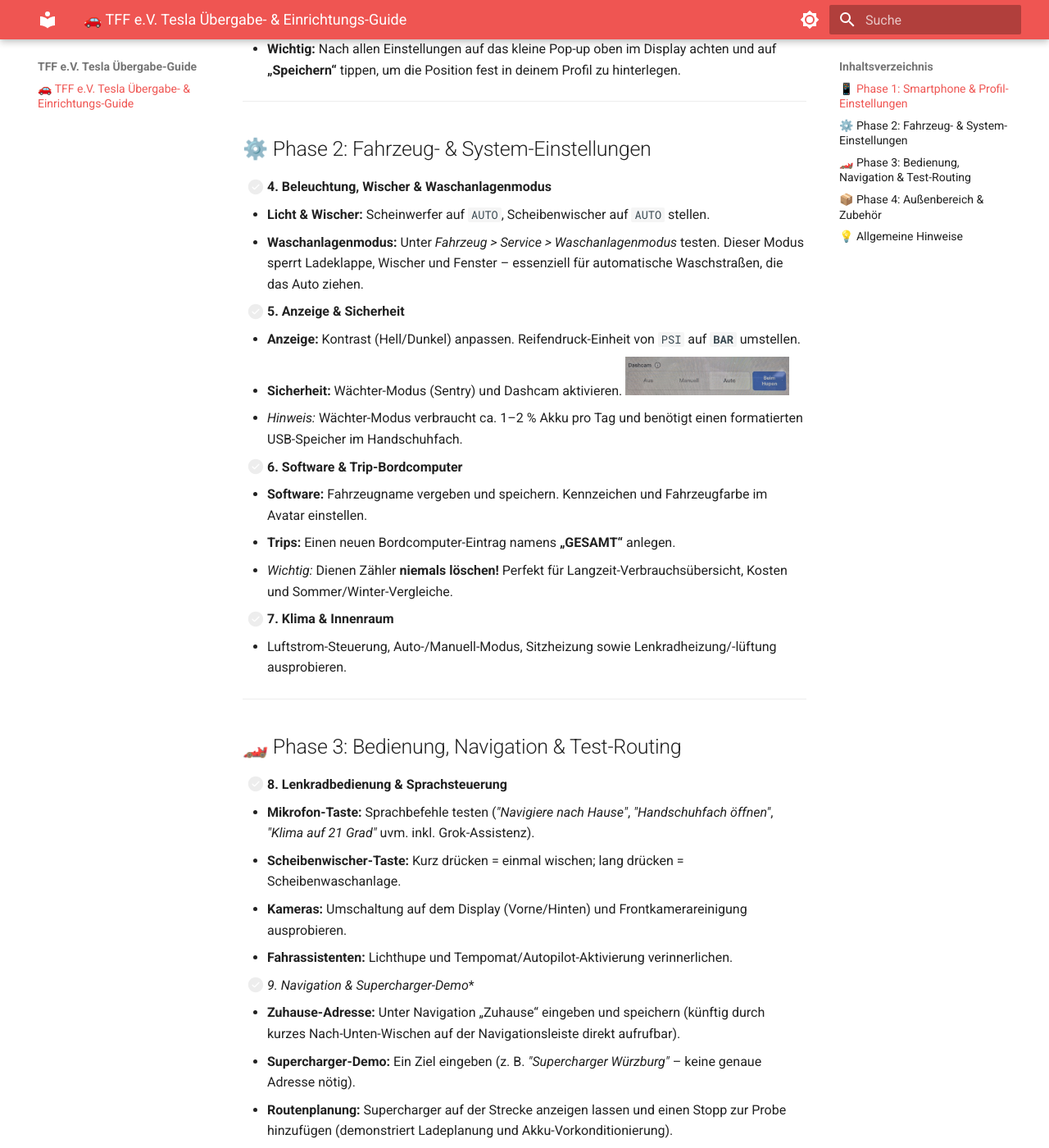
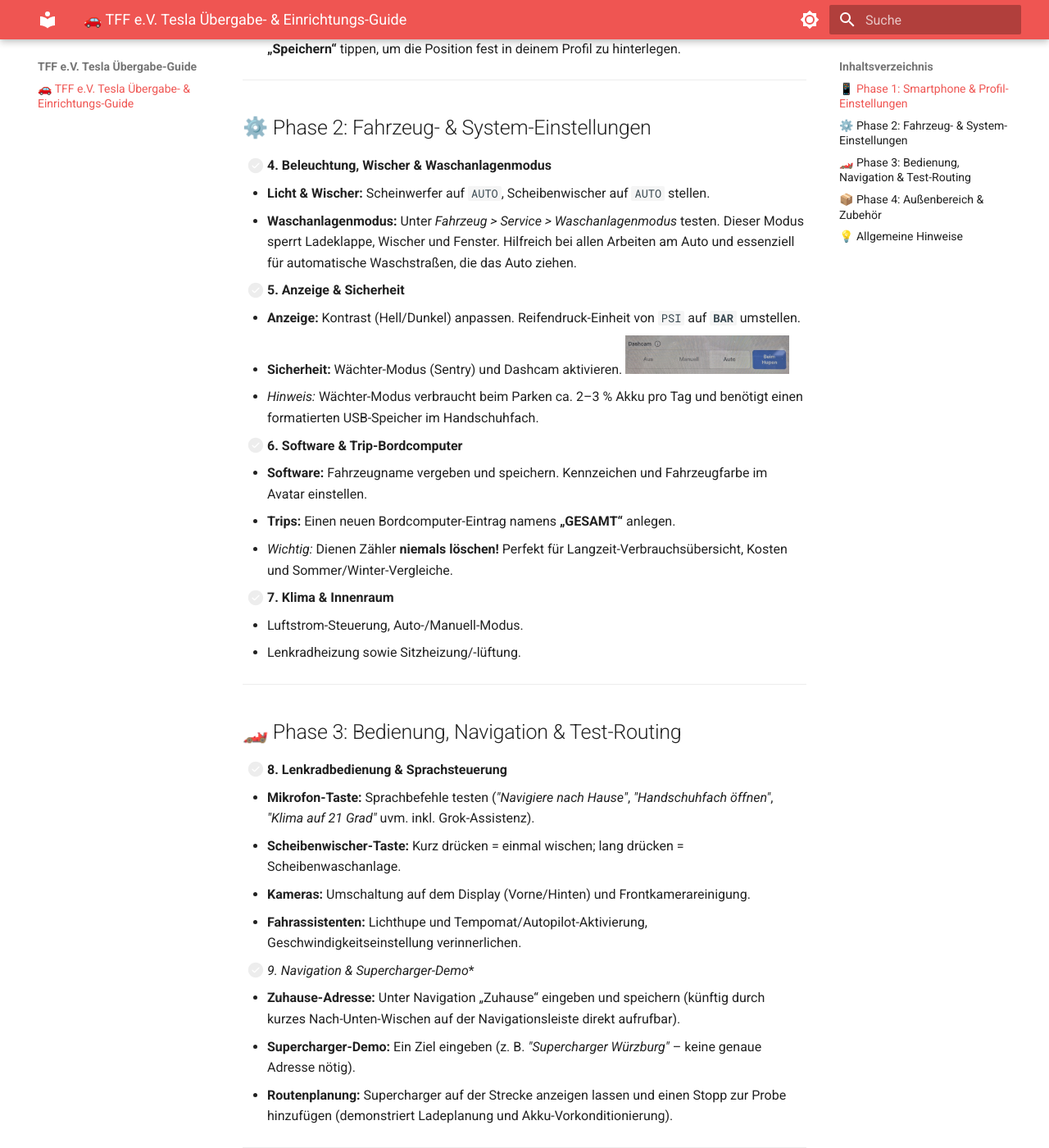
Before and after one commit to Fhiel/TFFeV-Guide, an MkDocs documentation site: the page built from docs/index.md, in a window 1280 px wide and 1400 px high, scrolled down 1036 px. Shown: the whole window at 82% size. Built offline with MkDocs 1.6.1 and Material for MkDocs 9.7.7, drawn with Linux system fonts in a browser that asks for light colours; some of the changed text lies outside the part shown.

```diff
--- a/docs/index.md
+++ b/docs/index.md
@@ -32,12 +30,12 @@ Herzlichen Glückwunsch zum neuen Tesla! Dieser Guide führt dich Schritt für S
 
 - [ ] **4. Beleuchtung, Wischer & Waschanlagenmodus**
   - **Licht & Wischer:** Scheinwerfer auf `AUTO`, Scheibenwischer auf `AUTO` stellen.
-  - **Waschanlagenmodus:** Unter *Fahrzeug > Service > Waschanlagenmodus* testen. Dieser Modus sperrt Ladeklappe, Wischer und Fenster – essenziell für automatische Waschstraßen, die das Auto ziehen.
+  - **Waschanlagenmodus:** Unter *Fahrzeug > Service > Waschanlagenmodus* testen. Dieser Modus sperrt Ladeklappe, Wischer und Fenster. Hilfreich bei allen Arbeiten am Auto und essenziell für automatische Waschstraßen, die das Auto ziehen.
 
 - [ ] **5. Anzeige & Sicherheit**
   - **Anzeige:** Kontrast (Hell/Dunkel) anpassen. Reifendruck-Einheit von `PSI` auf **`BAR`** umstellen.
   - **Sicherheit:** Wächter-Modus (Sentry) und Dashcam aktivieren. ![QR Code](assets/dashcam.png){ width="200" }
-  - *Hinweis:* Wächter-Modus verbraucht ca. 1–2 % Akku pro Tag und benötigt einen formatierten USB-Speicher im Handschuhfach.
+  - *Hinweis:* Wächter-Modus verbraucht beim Parken ca. 2–3 % Akku pro Tag und benötigt einen formatierten USB-Speicher im Handschuhfach.
 
 - [ ] **6. Software & Trip-Bordcomputer**
   - **Software:** Fahrzeugname vergeben und speichern. Kennzeichen und Fahrzeugfarbe im Avatar einstellen.
@@ -45,7 +43,8 @@ Herzlichen Glückwunsch zum neuen Tesla! Dieser Guide führt dich Schritt für S
   - *Wichtig:* Dienen Zähler **niemals löschen!** Perfekt für Langzeit-Verbrauchsübersicht, Kosten und Sommer/Winter-Vergleiche.
 
 - [ ] **7. Klima & Innenraum**
-  - Luftstrom-Steuerung, Auto-/Manuell-Modus, Sitzheizung sowie Lenkradheizung/-lüftung ausprobieren.
+  - Luftstrom-Steuerung, Auto-/Manuell-Modus.
+  - Lenkradheizung sowie Sitzheizung/-lüftung.
 
 ---
 
@@ -54,8 +53,8 @@ Herzlichen Glückwunsch zum neuen Tesla! Dieser Guide führt dich Schritt für S
 - [ ] **8. Lenkradbedienung & Sprachsteuerung**
   - **Mikrofon-Taste:** Sprachbefehle testen (*"Navigiere nach Hause"*, *"Handschuhfach öffnen"*, *"Klima auf 21 Grad"* uvm. inkl. Grok-Assistenz).
   - **Scheibenwischer-Taste:** Kurz drücken = einmal wischen; lang drücken = Scheibenwaschanlage.
-  - **Kameras:** Umschaltung auf dem Display (Vorne/Hinten) und Frontkamerareinigung ausprobieren.
-  - **Fahrassistenten:** Lichthupe und Tempomat/Autopilot-Aktivierung verinnerlichen.
+  - **Kameras:** Umschaltung auf dem Display (Vorne/Hinten) und Frontkamerareinigung.
+  - **Fahrassistenten:** Lichthupe und Tempomat/Autopilot-Aktivierung, Geschwindigkeitseinstellung verinnerlichen.
 
 - [ ] *9. Navigation & Supercharger-Demo**
   - **Zuhause-Adresse:** Unter Navigation „Zuhause“ eingeben und speichern (künftig durch kurzes Nach-Unten-Wischen auf der Navigationsleiste direkt aufrufbar).
```
Also changed, not shown: other parts of docs/index.md (+4 -5 lines).
